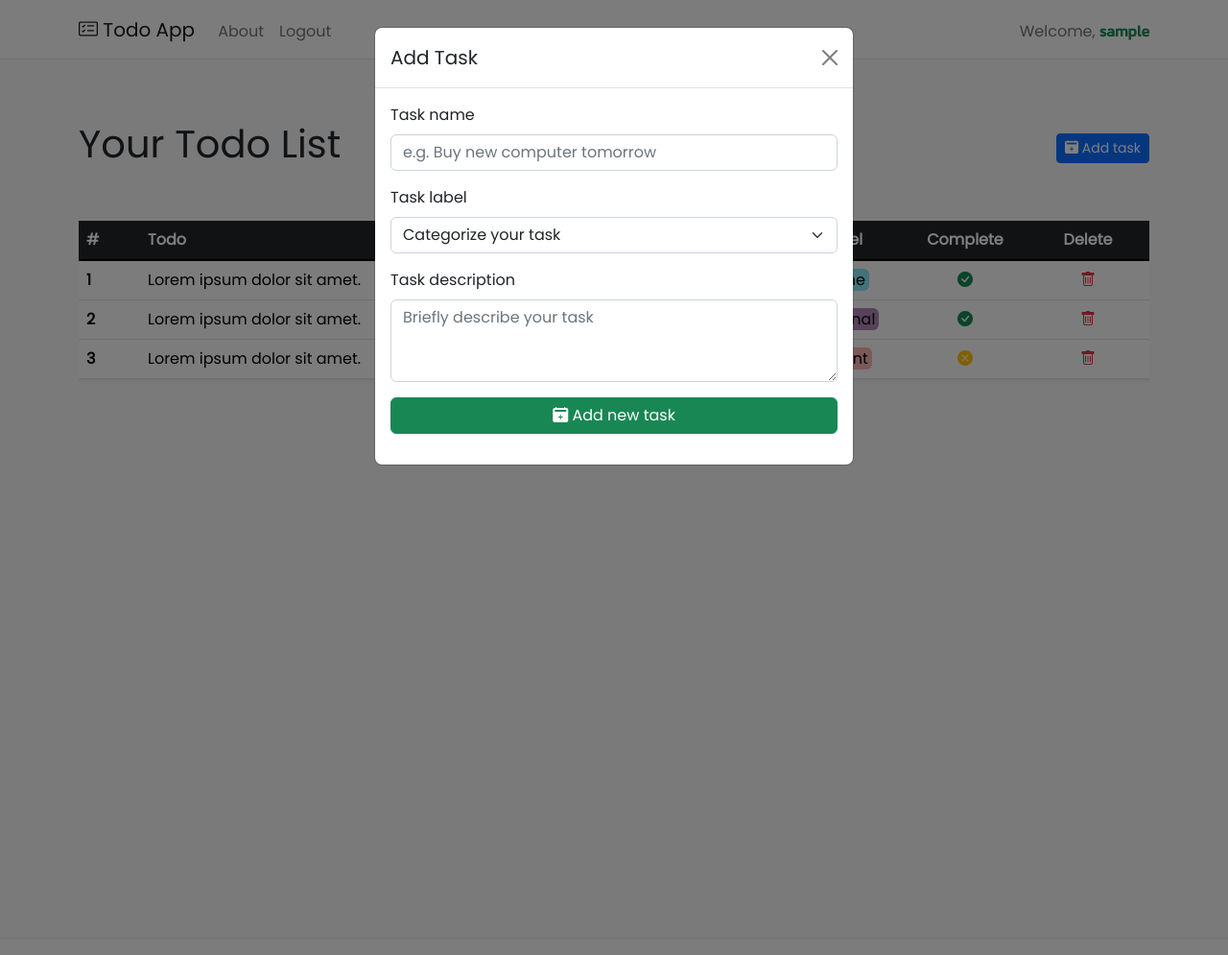
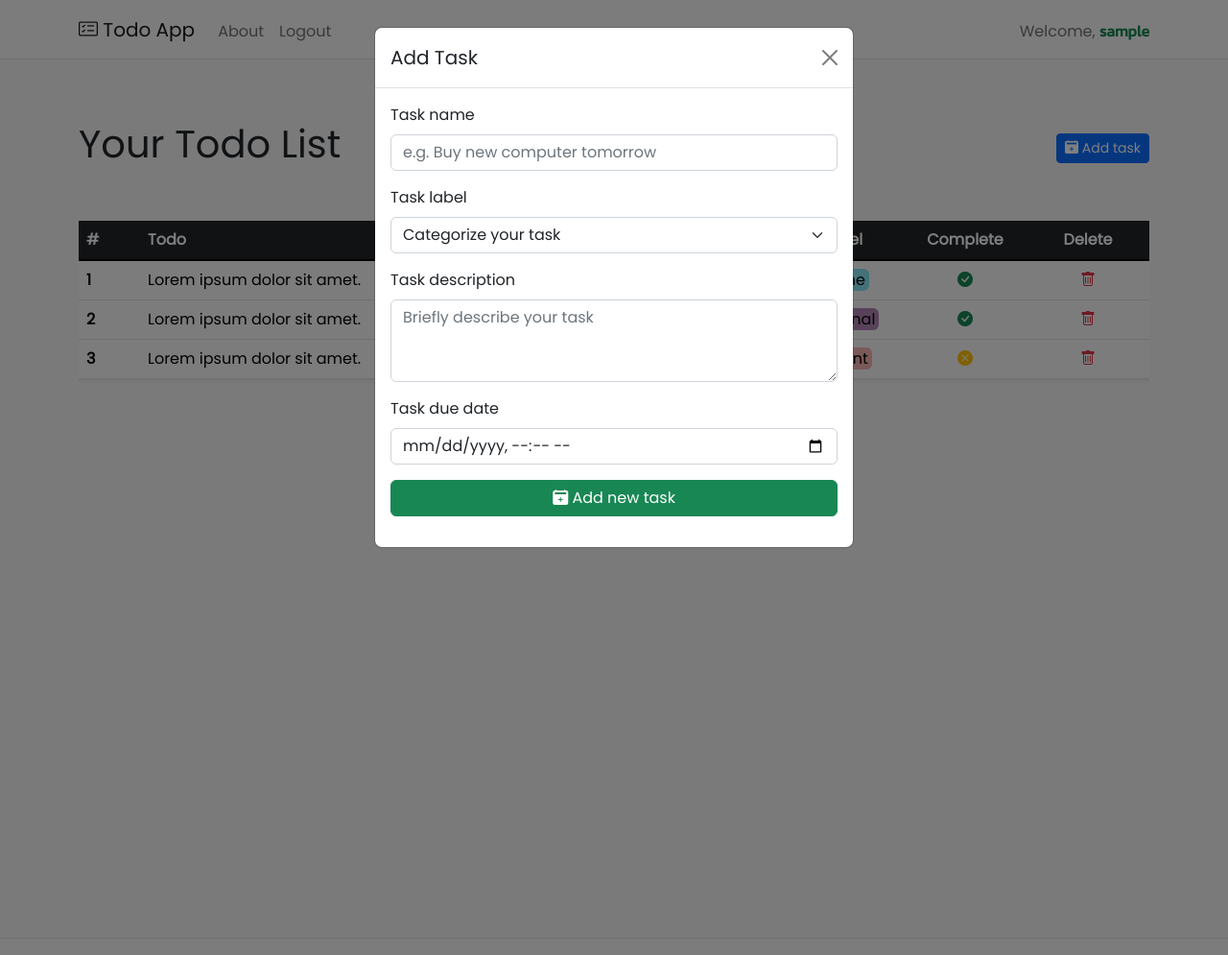
Before and after one commit to LoisaKitakaya/Flask-To-do, a Flask app: page / in a window 1280 px wide, after a click on "Add task". Shown: the whole page at 96% size. Run offline with Flask 3, Linux system fonts and the light colour scheme; the visitor is signed in with stand-in values (Sample User, id 1); some libraries are stand-ins or nearby versions.

Commit message:
create new task funtionality

```diff
--- a/app/templates/addtask.html
+++ b/app/templates/addtask.html
@@ -57,6 +57,15 @@
             ></textarea>
           </div>
           <div class="mb-3">
+            <label for="due_date" class="form-label">Task due date</label>
+            <input
+              type="datetime-local"
+              class="form-control"
+              name="due_date"
+              required
+            />
+          </div>
+          <div class="mb-3">
             <button type="submit" class="btn btn-success container-fluid">
               <i class="bi bi-calendar2-plus-fill"></i> Add new task
             </button>
--- a/app/todo/routes.py
+++ b/app/todo/routes.py
@@ -145,3 +145,38 @@ def logout():
 
     flash("Logged out successfully.", "message")
     return redirect(url_for('todo.login'))
+
+@bp.route('/add_task/', methods=['POST'])
+def add_task():
+
+    '''Add new task to db'''
+
+    task = request.form.get('task')
+    label = request.form.get('label')
+    description = request.form.get('description')
+    due_date = request.form.get('due_date')
+
+    user_id = current_user.id
+
+    new_task = Todo(
+        task=task,
+        label=label,
+        description=description,
+        due_date=str(due_date),
+        user_id=user_id
+    )
+
+    try:
+
+        db.session.add(new_task)
+
+    except:
+
+        raise
+
+    else:
+
+        db.session.commit()
+
+        flash(f'Task {task} has been added.', 'message')
+        return redirect(url_for('todo.index'))
```
